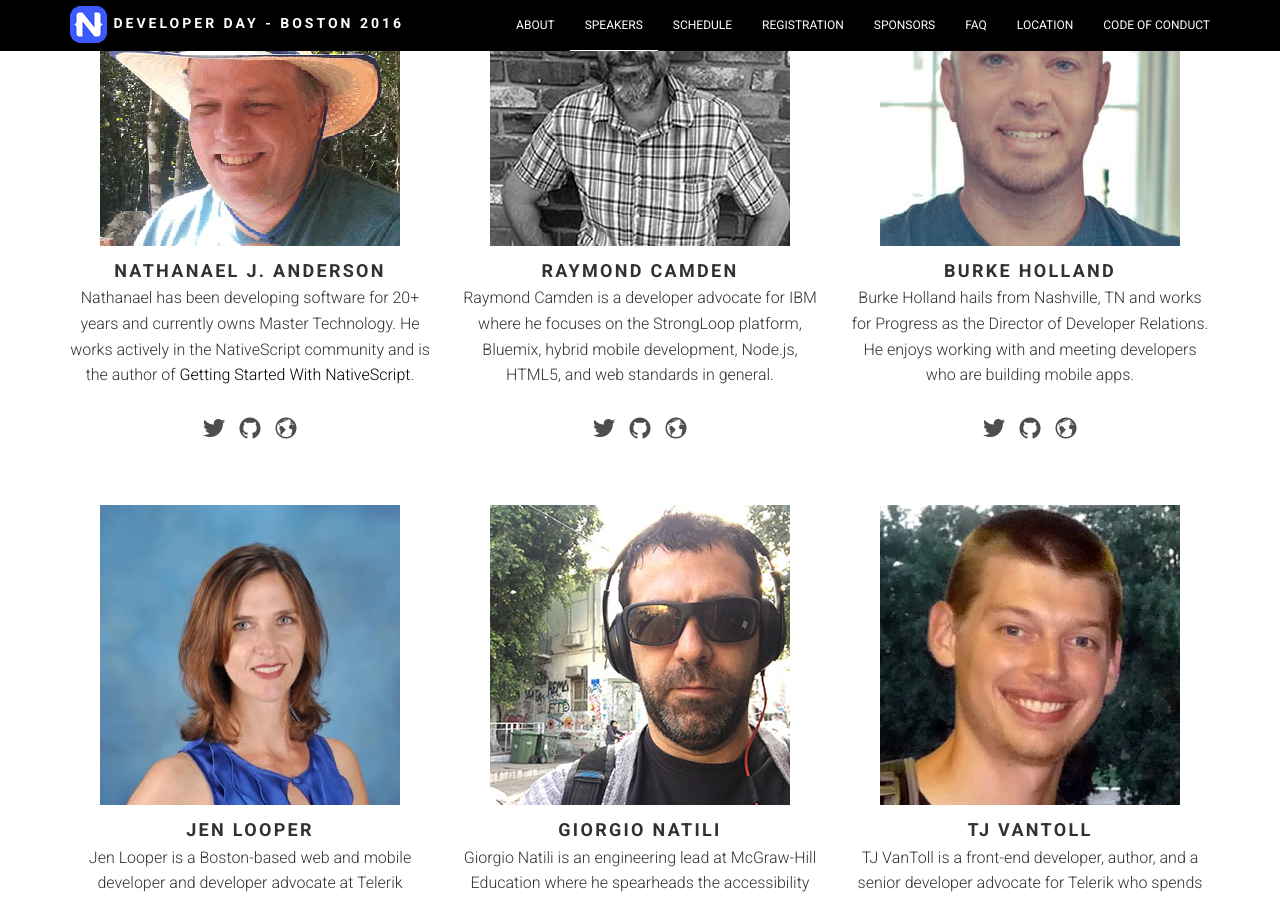
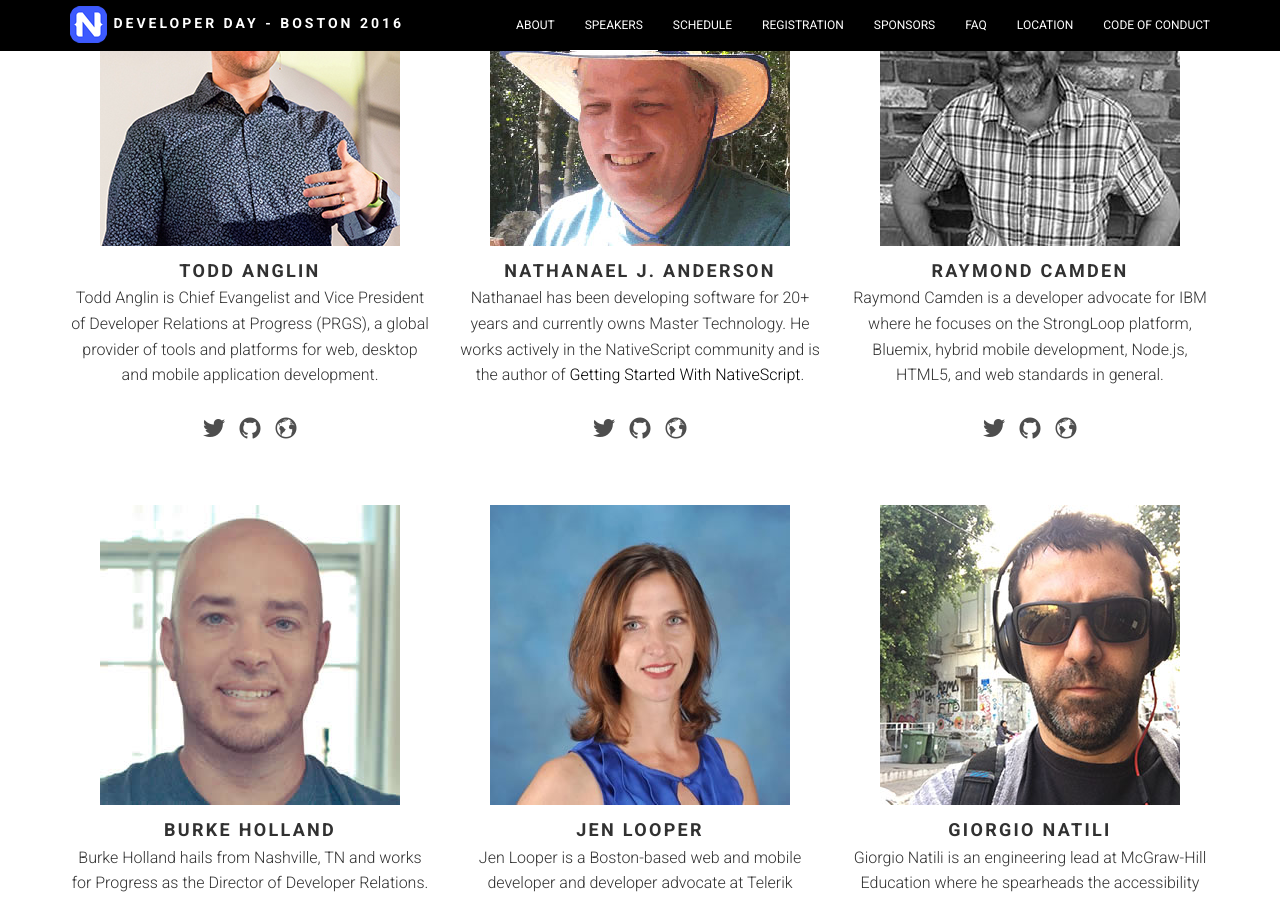
Before and after one commit to NativeScript/nativescript-developer-day, a Jekyll site: the page built from index.html, in a window 1280 px wide and 900 px high, scrolled down 2274 px. Built offline with Jekyll 4.4.1, drawn with Linux system fonts in a browser that asks for light colours; some web fonts are replaced.

Commit message:
More session/speaker details

```diff
--- a/_data/schedule.yaml
+++ b/_data/schedule.yaml
@@ -30,6 +30,7 @@
         description: "Details coming soon"
         speakers:
             - name: "Burke Holland"
+            - name: "Todd Anglin"
     -   title: "The Latest and Greatest in NativeScript"
         start_time: "9:45am"
         description: "In this session, TJ and Jen will demo and discuss the latest and greatest features in NativeScript, and how to use them to make your next app more awesome"
@@ -42,7 +43,7 @@
         start_time: "10:30am"
         description: "Details coming soon"
         speakers:
-            - name: "TBD"
+            - name: "Nick van Weerdenburg"
     -   title: "Angular Universal Tooling"
         start_time: "11:00am"
         description: "With great power comes great…complexity? You can do so many new and amazing things with Angular 2 that just aren't feasible with Angular 1, but the tool chain required to get it all working can be daunting. The mental hurdles to overcome can be even worse when you add Angular Universal to the mix and have to consider running your app on multiple platforms (i.e. in the browser, on the web server and on a mobile device). Fortunately, the Angular core team and many Angular 2 libraries (including Angular Universal) have started to place a much bigger emphasis on the CLI and simplifying the tool chain in order to make setup and maintenance much easier. In this talk, Jeff will go over how to set up a new Universal app using all this good stuff and discuss several supporting services that you should be using when you want to run your Angular 2 app in multiple environments."
--- a/_data/speakers.yaml
+++ b/_data/speakers.yaml
@@ -1,3 +1,9 @@
+-   name: "Todd Anglin"
+    photo: "ToddAnglin.jpg"
+    twitter: "toddanglin"
+    github: "toddanglin"
+    website: "http://developer.telerik.com/author/tanglin/"
+    bio: "Todd Anglin is Chief Evangelist and Vice President of Developer Relations at Progress (PRGS), a global provider of tools and platforms for web, desktop and mobile application development."
 -   name: "Nathanael J. Anderson"
     photo: "nathanaelanderson.jpg"
     twitter: "congocart"
```
Also changed, not shown: assets/images/speakers/ToddAnglin.jpg (added), assets/images/thum_s/ToddAnglin.jpg (added).
